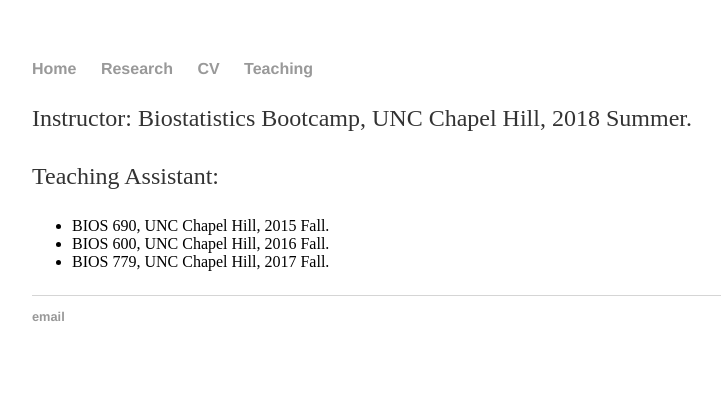
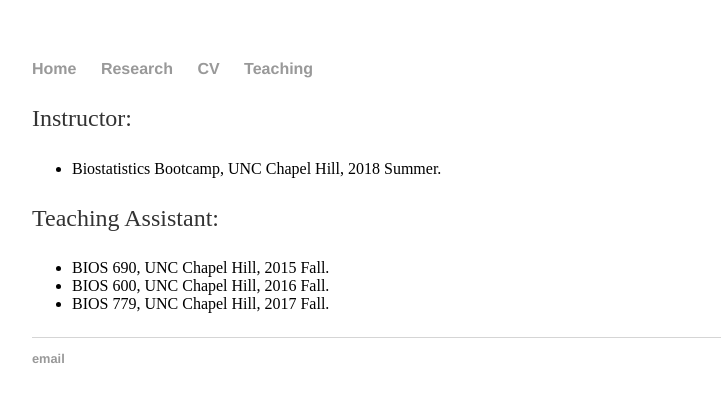
Before and after one commit to taryue/yuewangtemp.github.io, a Jekyll site: the page built from Teaching/index.html, in a window 1280 px wide. Shown: the top 402 px of the page, without its empty margins (160-881 px from the left). Built offline with Jekyll 4.4.1, drawn with Linux system fonts in a browser that asks for light colours.

Commit message:
Update index.html

```diff
--- a/Teaching/index.html
+++ b/Teaching/index.html
@@ -3,7 +3,11 @@ layout: default
 title: Teaching
 ---
 <div class="blurb">
-	<p> Instructor: Biostatistics Bootcamp, UNC Chapel Hill, 2018 Summer. </p>
+	<p> Instructor:
+	<ul>
+		<li> Biostatistics Bootcamp, UNC Chapel Hill, 2018 Summer. </li>
+	</ul>
+
    <p> Teaching Assistant: </p>
 	<ul>
 		<li> BIOS 690, UNC Chapel Hill, 2015 Fall. </li>
```
